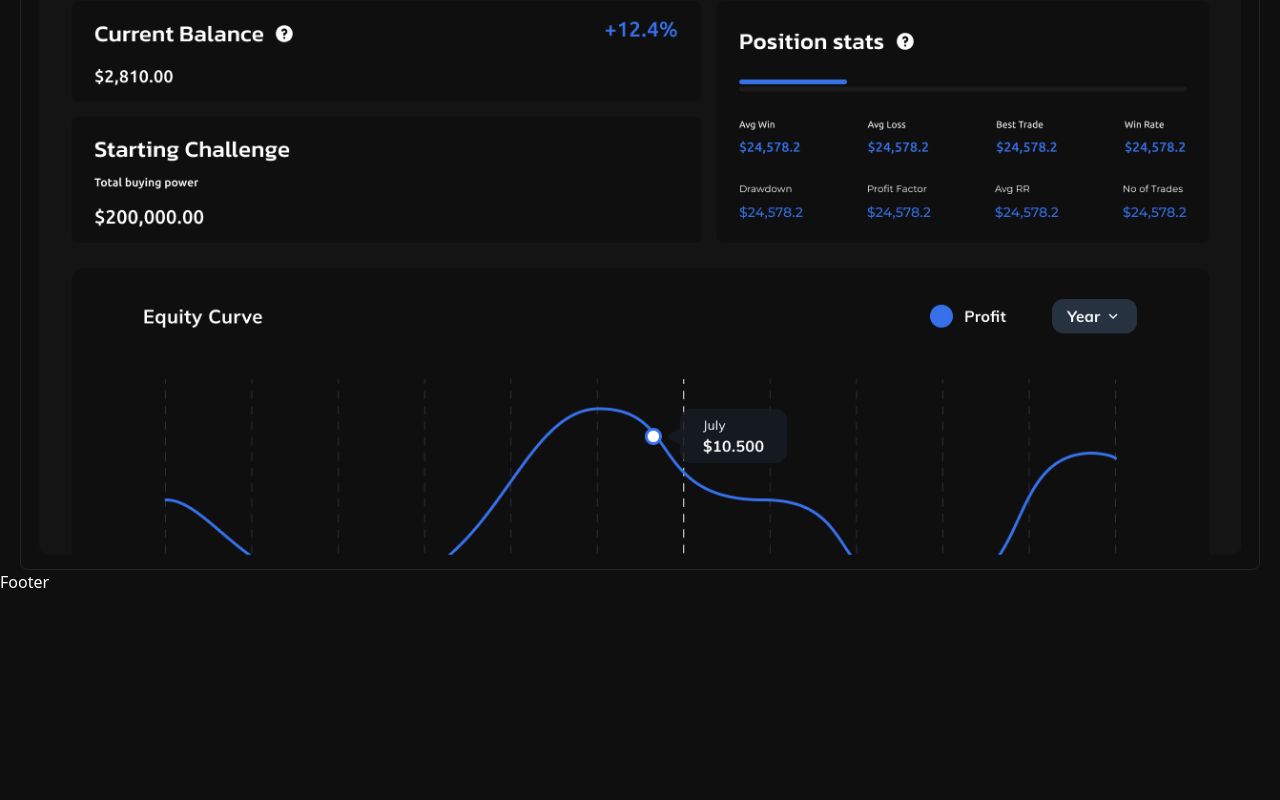
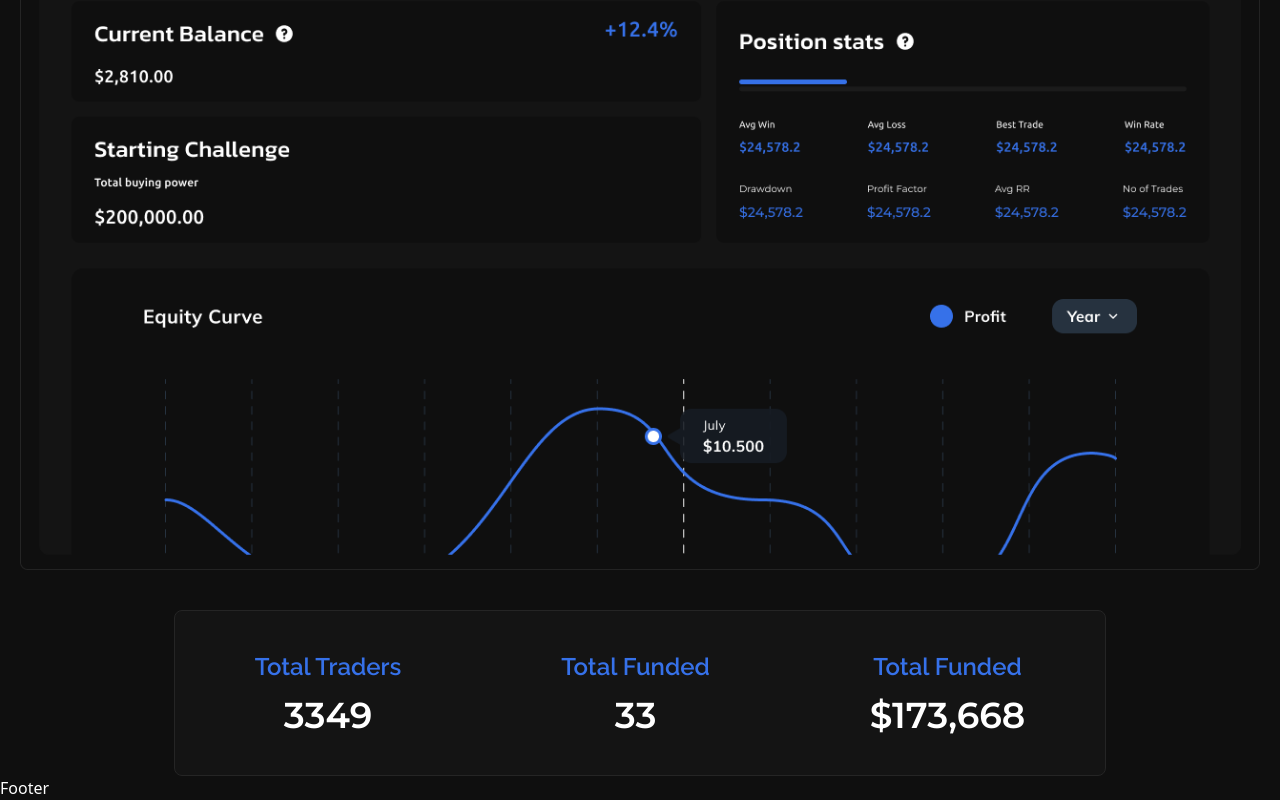
Before and after one commit to IntownNFT/TraddooMain, a React (Vite) app: page / in a window 1280 px wide. Shown: the part 728-1528 px from the top of the page. Before the commit the page ends 1322 px from the top, so only its background shows below. Built offline with nearby package versions, Linux system fonts and the light colour scheme.

Commit message:
Add stats bar

```diff
--- a/src/pages/landing-page/home/Hero.tsx
+++ b/src/pages/landing-page/home/Hero.tsx
@@ -2,6 +2,10 @@ import Button from "../../../components/Button";
 import HeroImg from "../../../assets/landing-page/home/dashboard.png"
 import gsap from "gsap";
 import { useGSAP } from "@gsap/react";
+import { ScrollTrigger } from "gsap/ScrollTrigger";
+import { useRef } from "react";
+
+gsap.registerPlugin(ScrollTrigger)
 
 const Content = ({id}:{id?:string}) => {
   return (
@@ -31,6 +35,61 @@ const CTAButtons = ({id}:{id?:string}) => {
   );
 };
 
+
+const Stat = ({ title, stat, id }: {title:string, stat:string, id?:string}) => {
+    return (
+        <div className="flex flex-col items-center gap-3" id={id}>
+            <h3 className="font-kanit font-semibold text-2xl text-blue">{title}</h3>
+            <p className="font-montserrat font-semibold text-4xl">{stat}</p>
+        </div>
+    )
+}
+
+const stats = [
+    {
+        title: "Total Traders",
+        stat: "3349"
+    },
+    {
+        title: "Total Funded",
+        stat: "33"
+    },
+    {
+        title: "Total Funded",
+        stat: "$173,668"
+    },
+]
+
+const Stats = () => {
+
+    useGSAP(()=> {
+        if(!document.querySelector("#animate-stat")) return;
+        const timeline = gsap.timeline({
+            scrollTrigger: {
+                trigger: "#animate-stat",
+            },
+        })
+        timeline.fromTo("#animate-stat", {
+            y: 50,
+            opacity: 0,
+        }, {
+            y: 0,
+            opacity: 1,
+            stagger: 0.1,
+        })
+    }, [])
+
+    const statsRef = useRef<HTMLDivElement>(null)
+
+    return (
+        <div className="flex justify-center items-center gap-5 sm:gap-10 lg:gap-40 flex-wrap py-10 px-5 md:px-20 bg-dark-grey rounded-lg border border-light-grey mt-5" ref={statsRef}>
+            {stats.map((stat_, index)=> (
+                <Stat key={index} title={stat_.title} stat={stat_.stat} id="animate-stat" />
+            ))}
+        </div>
+    )
+}
+
 const Hero = () => {
 
     useGSAP(()=> {
@@ -50,6 +109,7 @@ const Hero = () => {
       <Content id="animate" />
       <CTAButtons id="animate" />
       <img src={HeroImg} title="Toddoo Dashboard" alt="Toddoo Dashboard" className="mt-12 md:mt-20" id="animate" />
+      <Stats />
     </div>
   );
 };
```
